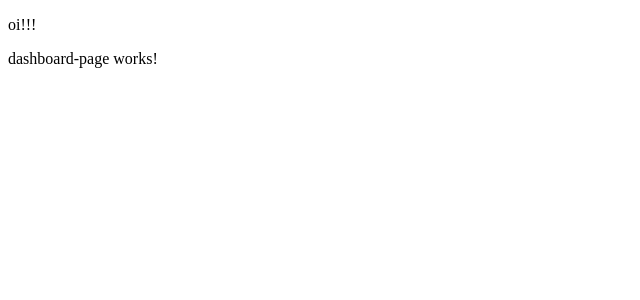
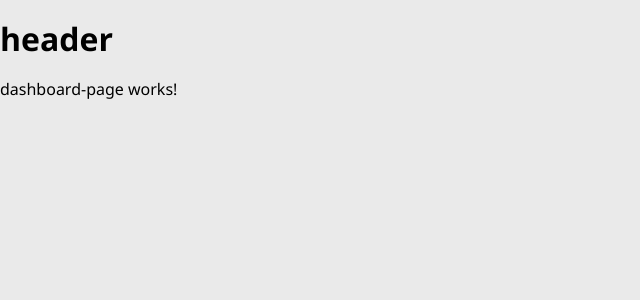
Before and after one commit to rodolfopfranco/Homebroker, an Angular app: page / in a window 1280 px wide. Shown: the top 300 px of the page, without its empty margins (0-640 px from the left). Built offline with nearby package versions, Linux system fonts and the light colour scheme.

Commit message:
Added router and CSS base (with theme)

```diff
--- a/src/app/app-routing.module.ts
+++ b/src/app/app-routing.module.ts
@@ -1,7 +1,10 @@
 import { NgModule } from '@angular/core';
 import { RouterModule, Routes } from '@angular/router';
+import { DashboardPageComponent } from './dashboard/dashboard-page/dashboard-page.component';
 
-const routes: Routes = [];
+const routes: Routes = [
+  {path: '', component: DashboardPageComponent }
+];
 
 @NgModule({
   imports: [RouterModule.forRoot(routes)],
--- a/src/app/app.component.html
+++ b/src/app/app.component.html
@@ -1,2 +1,2 @@
-<p> oi!!!</p>
-<app-dashboard-page></app-dashboard-page>
+<h1>header</h1>
+<router-outlet></router-outlet>
--- a/src/index.html
+++ b/src/index.html
@@ -6,6 +6,7 @@
   <base href="/">
   <meta name="viewport" content="width=device-width, initial-scale=1">
   <link rel="icon" type="image/x-icon" href="favicon.ico">
+  <link rel="stylesheet" href="https://cdnjs.cloudflare.com/ajax/libs/normalize/8.0.1/normalize.min.css" integrity="sha512-NhSC1YmyruXifcj/KFRWoC561YpHpc5Jtzgvbuzx5VozKpWvQ+4nXhPdFgmx8xqexRcpAglTj9sIBWINXa8x5w==" crossorigin="anonymous" />
 </head>
 <body>
   <app-root></app-root>
--- a/src/styles.css
+++ b/src/styles.css
@@ -1 +1,23 @@
-/* You can add global styles to this file, and also import other style files */
+/* :root defines the theme for this .CSS*/
+:root {
+  --background-color: #EAEAEA;
+  --primary-color: #EA1D25;
+  --secondary-color: #FFFFFF;
+  --text-color: #5C6369;
+  --text-color-light: rgba(92, 99, 105, 0.45);
+  --positive-variation-color: #87D883;
+  --negative-variation-color: #F55A5F;
+}
+
+*{
+  box-sizing: border-box;
+}
+
+html, body {
+  height: 100%;
+  width: 100%;
+  margin: 0;
+  /*Applying the CSS theme variable:*/
+  background-color: var(--background-color);
+  font-family: 'Segoe UI', sans-serif;
+}
```
